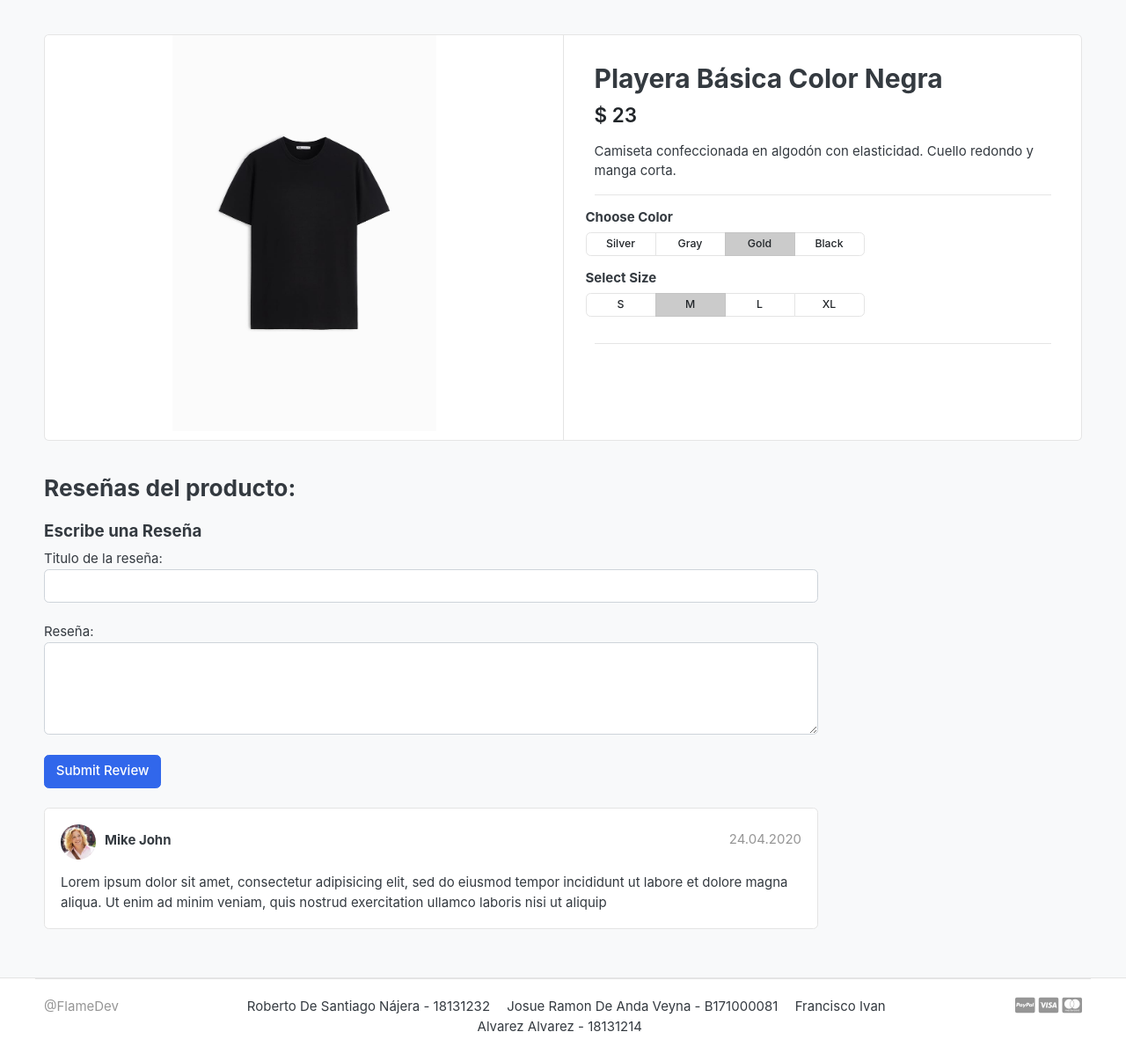
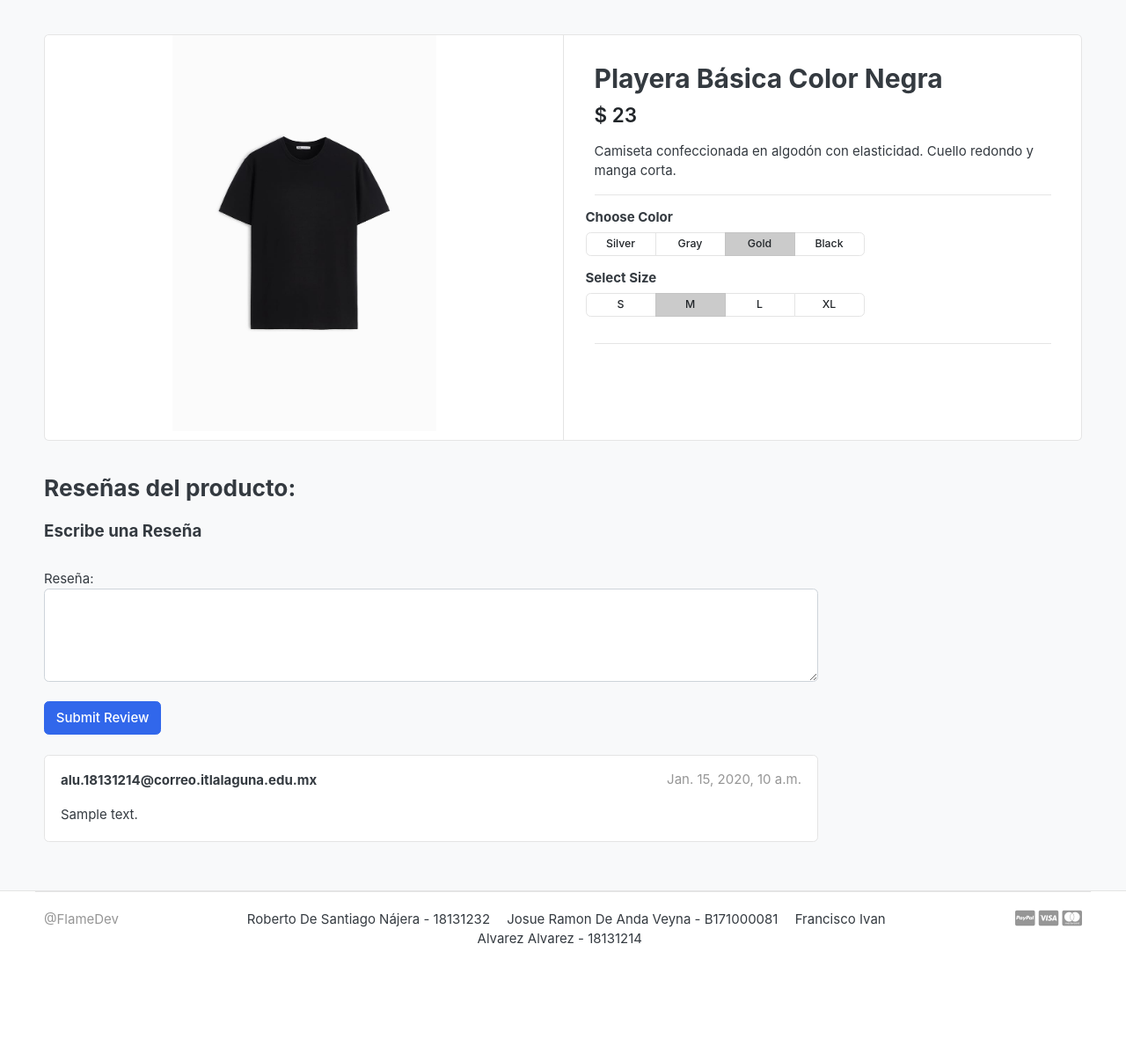
Before and after one commit to Fco-Ivan/CatClothesApp, a Django app: a page that uses templates/store/product_detail.html in a window 1280 px wide. Shown: the part 119-1317 px from the top of the page at 88% size. After the commit the page ends 1192 px from the top, so only its background shows below. Run offline with Django 4.2, Linux system fonts and the light colour scheme; data comes from the database, SQL or seed files in the repository; tables that the repository leaves empty hold one stand-in row (values such as "Sample post"); some libraries are stand-ins or nearby versions; some web fonts are replaced.

Commit message:
last changes

```diff
--- a/store/models.py
+++ b/store/models.py
@@ -24,7 +24,7 @@ class Product(models.Model):
         return self.product_name
 
 class ReviewRating(models.Model):
-    product = models.ForeignKey(Product, on_delete=models.CASCADE)
+    product = models.ForeignKey(Product,related_name="comments", on_delete=models.CASCADE)
     user = models.ForeignKey(Account, on_delete=models.CASCADE)
     subject = models.CharField(max_length=100, blank=True)
     review = models.TextField(max_length=500, blank=True)
--- a/store/views.py
+++ b/store/views.py
@@ -36,3 +36,15 @@ def product_detail(request, category_slug, product_slug):
     }
 
     return render(request, 'store/product_detail.html', context)
+
+def commentPost(request, category_slug, product_slug):
+    try:
+        single_product = Product.objects.get(category__slug=category_slug, slug=product_slug)
+    except Exception as e:
+        raise e
+
+    context = {
+        'single_product': single_product,
+    }
+
+    return render(request, 'store/comment.html', context)
--- a/templates/store/product_detail.html
+++ b/templates/store/product_detail.html
@@ -126,8 +126,6 @@
           {% csrf_token %}
           <h5>Escribe una Reseña</h5>
           <div>
-            Titulo de la reseña:
-            <input type="text" class="form-control" name="subject">
             <br>
             Reseña:
             <textarea name="review" rows="4" class="form-control"></textarea>
@@ -138,25 +136,27 @@
         </form>
 <br>
 
+        {% if not single_product.comments.all %}
+          <h2>sin comentarios<h2>
+        {% else %}
+            {% for comment in single_product.comments.all %}
+
             <article class="box mb-3">
               <div class="icontext w-100">
-                <img src="{% static './images/avatars/avatar1.jpg' %}" class="img-xs icon rounded-circle">
                   <div class="text">
-                    <span class="date text-muted float-md-right">24.04.2020 </span>
-                    <h6 class="mb-1">Mike John </h6>
-
+                      <span class="date text-muted float-md-right"> {{ comment.created_at }} </span>
+                      <h6 class="mb-1">{{ comment.user }} </h6>
                   </div>
               </div> <!-- icontext.// -->
               <div class="mt-3">
                   <p>
-                    Lorem ipsum dolor sit amet, consectetur adipisicing elit, sed do eiusmod
-                    tempor incididunt ut labore et dolore magna aliqua. Ut enim ad minim veniam,
-                    quis nostrud exercitation ullamco laboris nisi ut aliquip
+                    {{ comment.review }}
                   </p>
               </div>
           </article>
 
-
+          {% endfor %}
+        {% endif%}
 
         </div> <!-- col.// -->
     </div> <!-- row.// -->
```
Also changed, not shown: templates/store/comment.html (added, +15 -0 lines), 1 other file. Lines whose indentation alone changed are shown as unchanged.
